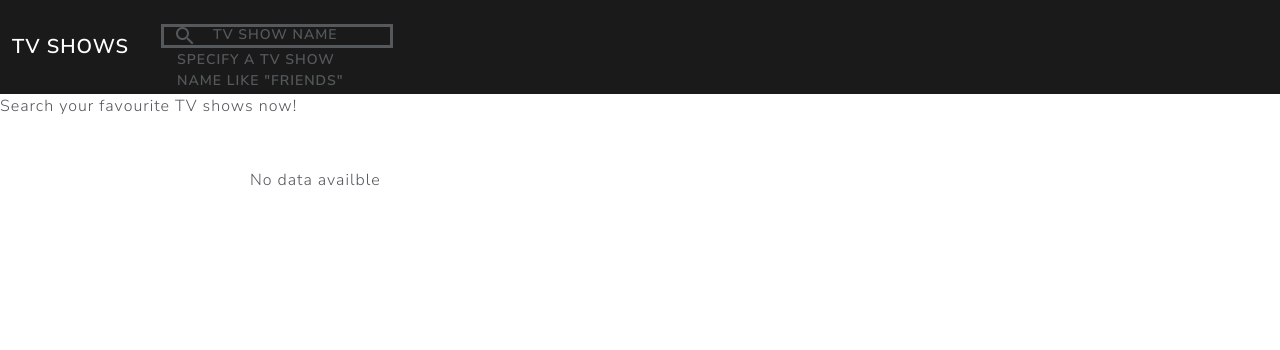
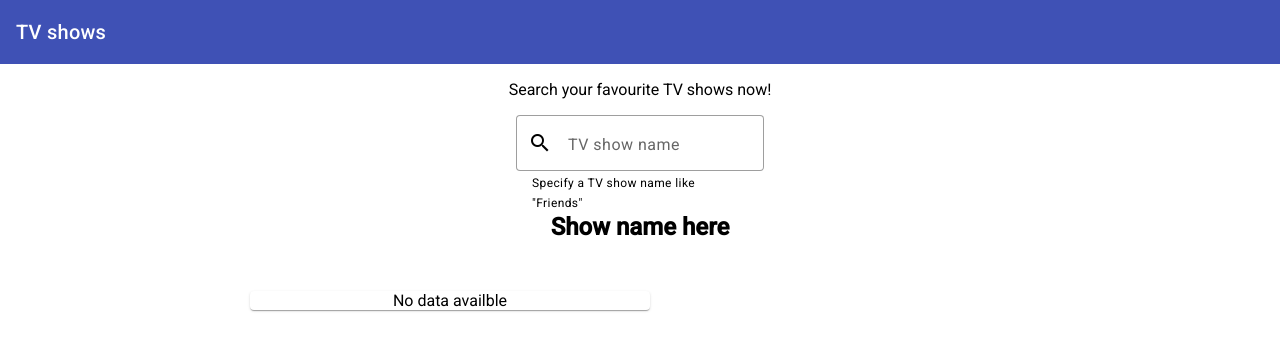
Before and after one commit to jennanoh/team2-assignment-1, an Angular app: page / in a window 1280 px wide. Shown: the top 350 px of the page. Built offline with nearby package versions, Linux system fonts and the light colour scheme.

Commit message:
Revert "Applied Bootswatch theme"
This reverts commit 3ead7e45fddb06ac3bed4205d1524a4443d36149.

```diff
--- a/angular.json
+++ b/angular.json
@@ -35,13 +35,10 @@
               "src/assets"
             ],
             "styles": [
-
-              "src/styles.css",
-              "bootswatch/dist/lux/bootstrap.min.css"
+              "@angular/material/prebuilt-themes/indigo-pink.css",
+              "src/styles.css"
             ],
-            "scripts": [
-              "bootstrap/dist/js/bootstrap.min.js"
-            ]
+            "scripts": []
           },
           "configurations": {
             "production": {
@@ -104,13 +101,10 @@
               "src/assets"
             ],
             "styles": [
-
-              "src/styles.css",
-              "bootswatch/dist/lux/bootstrap.min.css"
+              "@angular/material/prebuilt-themes/indigo-pink.css",
+              "src/styles.css"
             ],
-            "scripts": [
-              "bootstrap/dist/js/bootstrap.min.js"
-            ]
+            "scripts": []
           }
         }
       }
--- a/package.json
+++ b/package.json
@@ -16,12 +16,10 @@
     "@angular/compiler": "^17.0.0",
     "@angular/core": "^17.0.0",
     "@angular/forms": "^17.0.0",
-    "@angular/material": "^17.0.3",
+    "@angular/material": "^17.0.1",
     "@angular/platform-browser": "^17.0.0",
     "@angular/platform-browser-dynamic": "^17.0.0",
     "@angular/router": "^17.0.0",
-    "bootstrap": "^5.3.2",
-    "bootswatch": "^5.3.2",
     "rxjs": "~7.8.0",
     "tslib": "^2.3.0",
     "zone.js": "~0.14.2"
--- a/src/app/app.component.html
+++ b/src/app/app.component.html
@@ -1,29 +1,13 @@
-<nav class="navbar navbar-expand-lg bg-primary" data-bs-theme="dark">
-  <div class="container-fluid">
-    <a class="navbar-brand" href="#">TV Shows</a>
-    <button class="navbar-toggler" type="button" data-bs-toggle="collapse" data-bs-target="#navbarColor01" aria-controls="navbarColor01" aria-expanded="false" aria-label="Toggle navigation">
-      <span class="navbar-toggler-icon"></span>
-    </button>
-
-    <div class="collapse navbar-collapse" id="navbarColor01">
-      <form class="d-flex">
-        <div>
-          <!--take the searchEvent event data and put it through the doSearch function-->
-          <app-search-tool (searchEvent)="doSearch($event)"></app-search-tool>
-          </div>
-      </form>
-      </div>
-
-
-  </div>
-</nav>
-<div style="text-align:left;">
+<div style="text-align:center;">
+  <mat-toolbar color="primary"> TV shows </mat-toolbar>
   <div>
     <p>Search your favourite TV shows now!</p>
   </div>
-
-  <P></P>
-  <P></P>
+  <div>
+  <!--take the searchEvent event data and put it through the doSearch function-->
+  <app-search-tool (searchEvent)="doSearch($event)"></app-search-tool>
+  </div>
+  <h2>Show name here</h2>
   <mat-card style="max-width: 400px; margin-left: 250px; margin-top:50px;">
   <app-show-search [current]="currentShow"></app-show-search>
   </mat-card>
--- a/src/app/search-tool/search-tool.component.html
+++ b/src/app/search-tool/search-tool.component.html
@@ -1,8 +1,9 @@
 <form>
   <mat-form-field appearance="outline">
+    <mat-label>TV show name</mat-label>
     <mat-icon matPrefix>search</mat-icon>
-    <input matInput class="form-control form-control-lg" type="text" placeholder="TV Show Name" id="inputLarge" [formControl]="search"/>
+    <input matInput ara-label="TV show name" [formControl]="search"/>
     <mat-hint>Specify a TV show name like "Friends"</mat-hint>
-    <mat-error *ngIf="search.invalid">Type three or more characters to search</mat-error>
+    <mat-error *ngIf="search.invalid">Type  three or more characters to search</mat-error>
   </mat-form-field>
 </form>
--- a/src/app/show-search/show-search.component.html
+++ b/src/app/show-search/show-search.component.html
@@ -2,12 +2,13 @@
   No data availble
 </div>
 <div *ngIf="current.summary !== ''">
-  <div class="card text-white bg-primary mb-3" style="max-width: 20rem;">
-    <div class="card-header">{{current.genre}}</div>
-    <div class="card-body">
-      <h4 class="card-title">{{current.name}}</h4>
-      <h6 class="card-subtitle text-muted">Average Rating: {{current.rating}}</h6>
-    <p class="card-text">Date Released: {{current.date}}</p>
-    <p class="card-text">{{current.summary}}</p>
+  <div>
+    <span>{{current.name}}, {{current.rating}}</span>
   </div>
+  <div>
+    <span>{{current.genre}}</span>
+  <br />
+    <span>{{current.date}}</span>
+  </div>
+  <div>{{current.summary}}</div>
 </div>
--- a/src/styles.css
+++ b/src/styles.css
@@ -2,6 +2,3 @@
 
 html, body { height: 100%; }
 body { margin: 0; font-family: Roboto, "Helvetica Neue", sans-serif; }
-
-html, body { height: 100%; }
-body { margin: 0; font-family: Roboto, "Helvetica Neue", sans-serif; }
```
Also changed, not shown: 1 other file (tests, documents, lock files or other folders).
